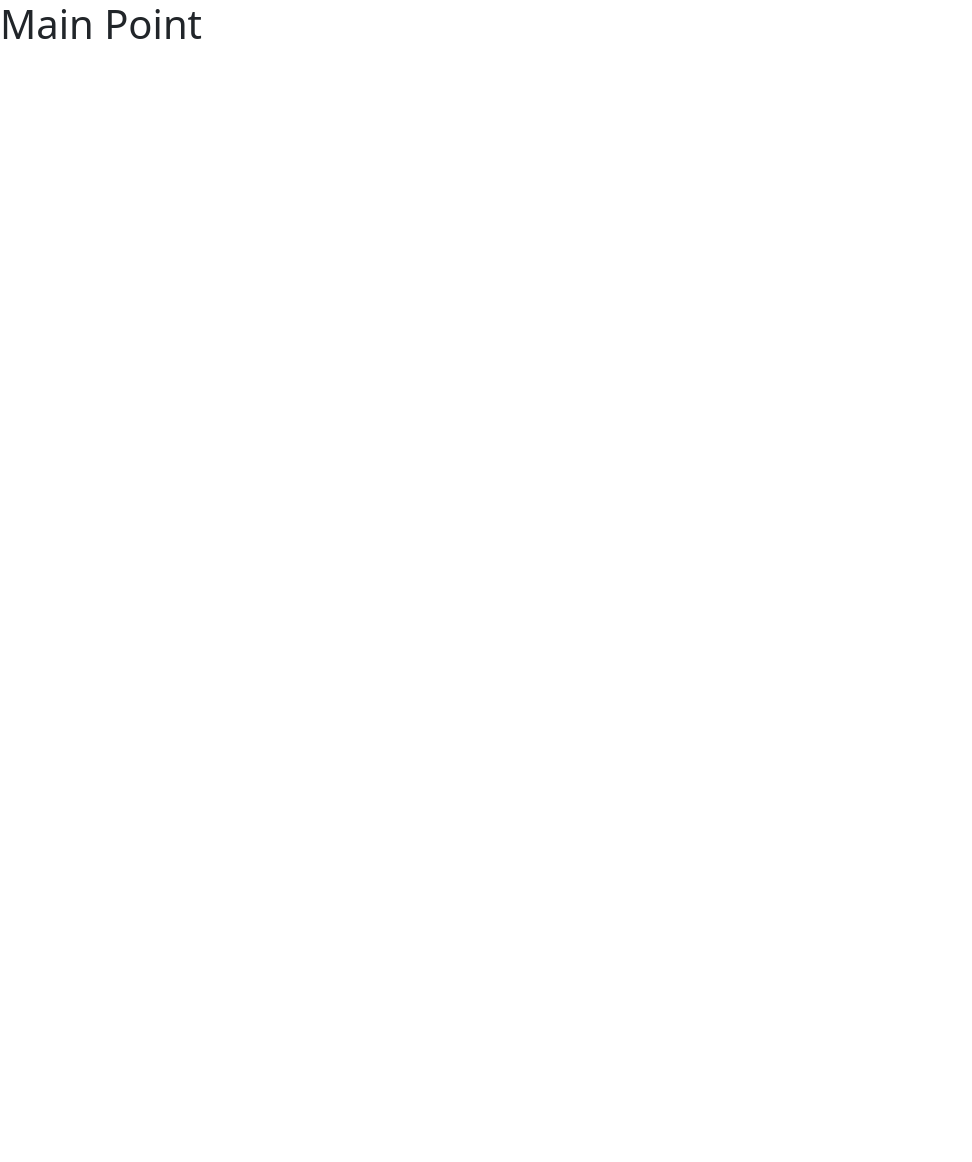
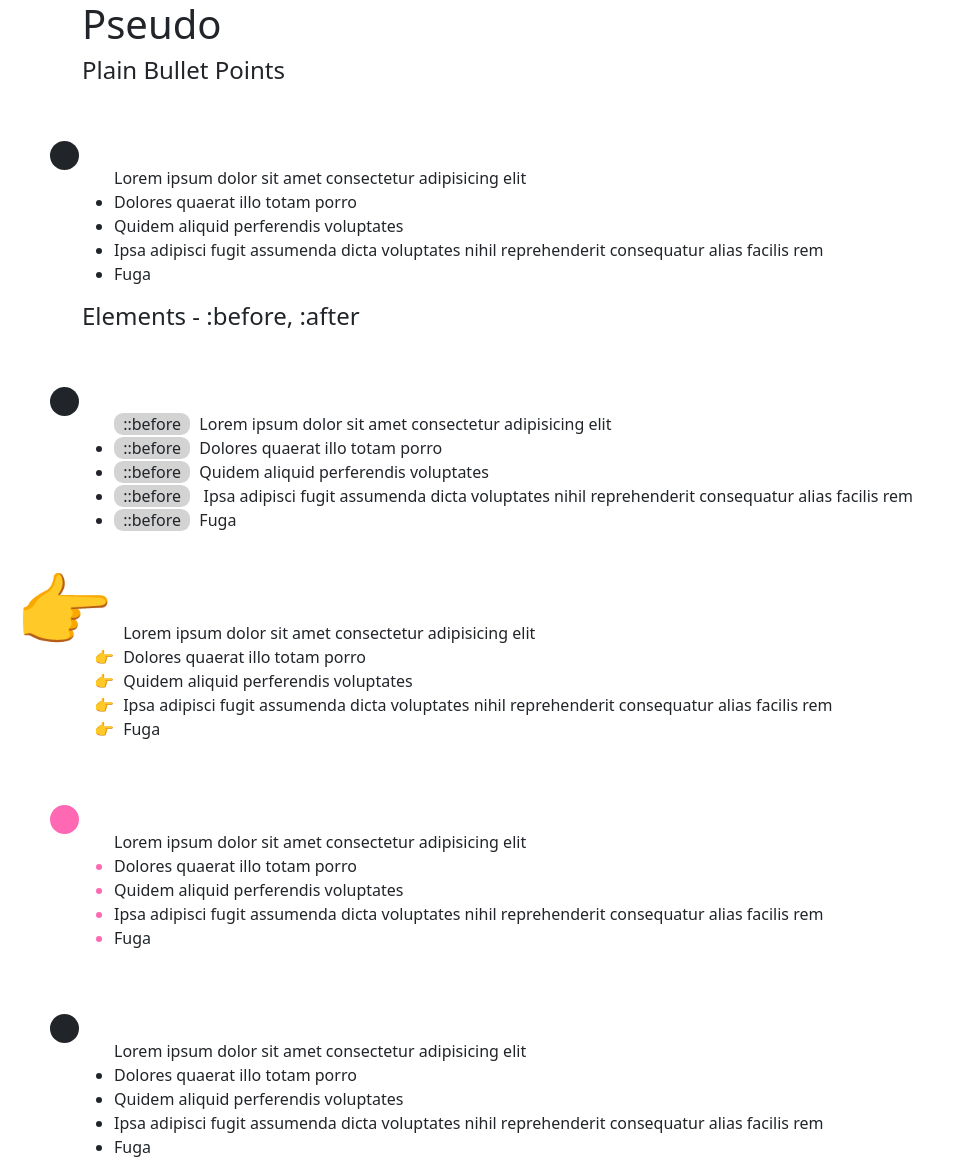
Before and after one commit to cmcoatney/mfw-day9, a plain HTML site: page index.html in a window 1280 px wide. Shown: the whole page, without its empty margins (0-972 px from the left). Before the commit the page ends 800 px from the top, so only its background shows below. Drawn offline with nearby package versions, Linux system fonts and the light colour scheme.

Commit message:
Adds pseudo code examples

```diff
--- a/css/style.css
+++ b/css/style.css
@@ -0,0 +1,24 @@
+#before li::before {
+  content: "::before";
+  background: lightgray;
+  border-radius: 1ch;
+  padding-inline: 1ch;
+  margin-inline-end: 1ch;
+}
+
+#emoji li {
+  list-style-type: "👉";
+  padding-inline-start: 1ch;
+}
+
+#marker li::marker {
+  color: hotpink;
+}
+
+li:first-child::marker {
+  font-size: 5rem;
+}
+
+#hover li:hover::marker {
+  color: blue;
+}
--- a/index.html
+++ b/index.html
@@ -14,7 +14,77 @@
     <link rel="stylesheet" href="css/style.css" />
   </head>
   <body>
-    <h1>Main Point</h1>
+    <div class="container">
+      <div class="row">
+        <div class="col-12">
+          <h1>Pseudo</h1>
+
+          <h4>Plain Bullet Points</h4>
+
+          <ul>
+            <li>Lorem ipsum dolor sit amet consectetur adipisicing elit</li>
+            <li>Dolores quaerat illo totam porro</li>
+            <li>Quidem aliquid perferendis voluptates</li>
+            <li>
+              Ipsa adipisci fugit assumenda dicta voluptates nihil reprehenderit
+              consequatur alias facilis rem
+            </li>
+            <li>Fuga</li>
+          </ul>
+
+          <h4>Elements - :before, :after</h4>
+
+          <ul id="before">
+            <li>Lorem ipsum dolor sit amet consectetur adipisicing elit</li>
+            <li>Dolores quaerat illo totam porro</li>
+            <li>Quidem aliquid perferendis voluptates</li>
+            <li>
+              Ipsa adipisci fugit assumenda dicta voluptates nihil reprehenderit
+              consequatur alias facilis rem
+            </li>
+            <li>Fuga</li>
+          </ul>
+
+          <ul id="emoji">
+            <li>Lorem ipsum dolor sit amet consectetur adipisicing elit</li>
+            <li>Dolores quaerat illo totam porro</li>
+            <li>Quidem aliquid perferendis voluptates</li>
+            <li>
+              Ipsa adipisci fugit assumenda dicta voluptates nihil reprehenderit
+              consequatur alias facilis rem
+            </li>
+            <li>Fuga</li>
+          </ul>
+
+          <ul id="marker">
+            <li class="marker">
+              Lorem ipsum dolor sit amet consectetur adipisicing elit
+            </li>
+            <li>Dolores quaerat illo totam porro</li>
+            <li>Quidem aliquid perferendis voluptates</li>
+            <li>
+              Ipsa adipisci fugit assumenda dicta voluptates nihil reprehenderit
+              consequatur alias facilis rem
+            </li>
+            <li>Fuga</li>
+          </ul>
+
+
+          <ul id="hover">
+            <li class="marker">
+              Lorem ipsum dolor sit amet consectetur adipisicing elit
+            </li>
+            <li>Dolores quaerat illo totam porro</li>
+            <li>Quidem aliquid perferendis voluptates</li>
+            <li>
+              Ipsa adipisci fugit assumenda dicta voluptates nihil reprehenderit
+              consequatur alias facilis rem
+            </li>
+            <li>Fuga</li>
+          </ul>
+        </div>
+      </div>
+    </div>
 
     <section class="footer"></section>
     <script
```
